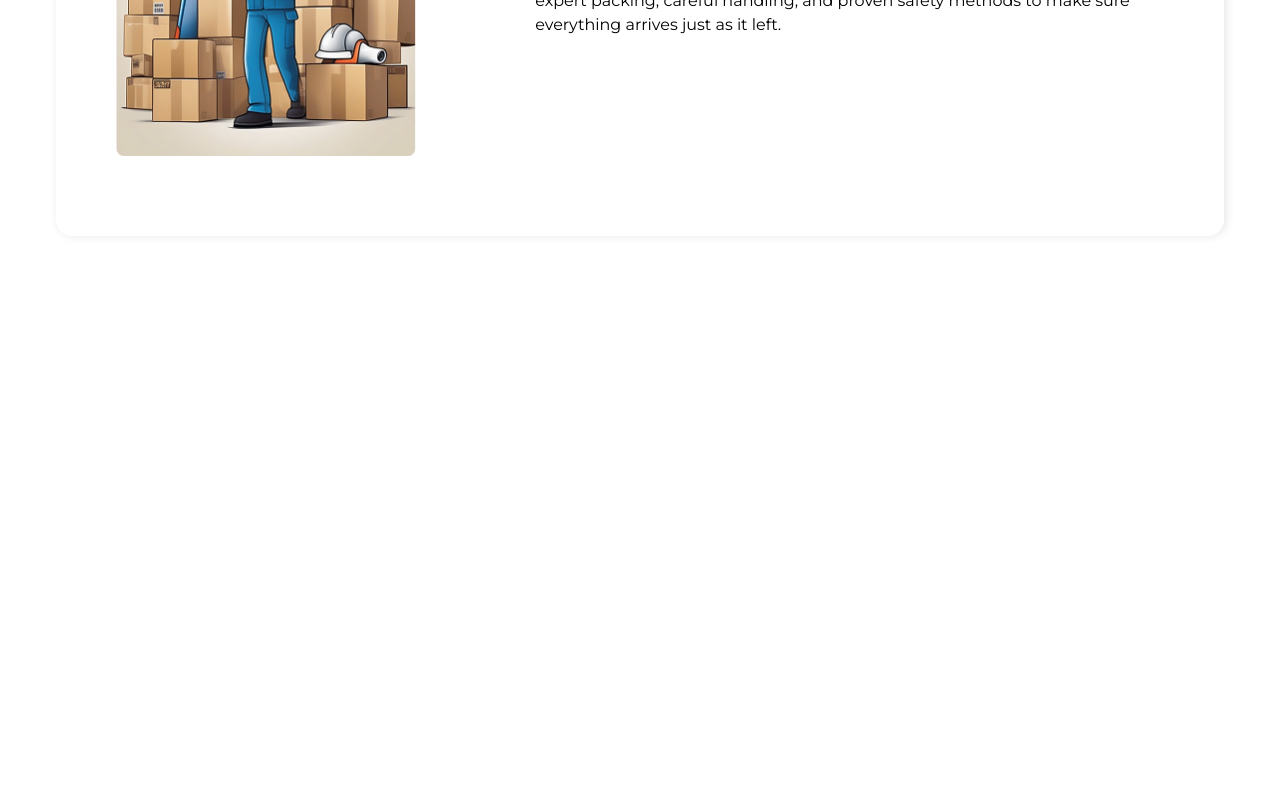
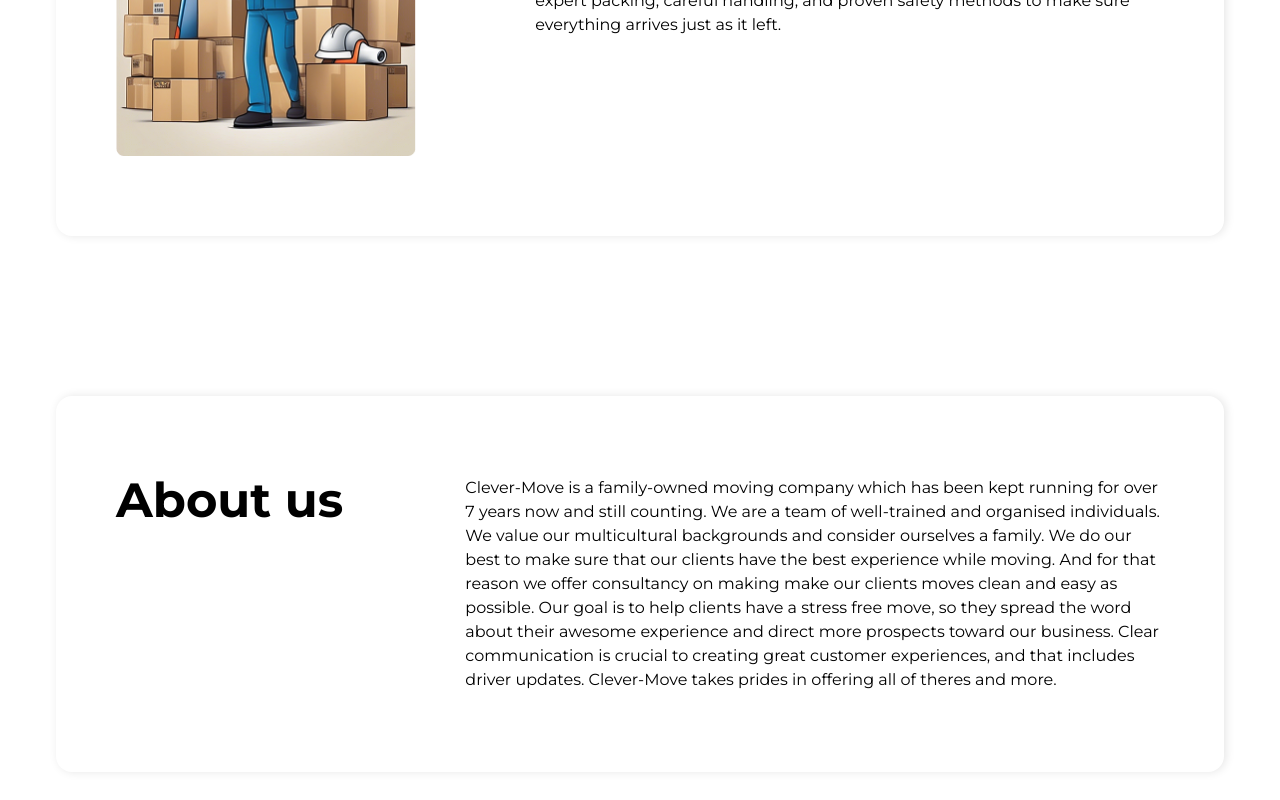
Before and after one commit to mpagon25/clever-move-next, a Next.js app: page / in a window 1280 px wide. Shown: the part 3114-3914 px from the top of the page. Before the commit the page ends 3510 px from the top, so only its background shows below. Built offline with nearby package versions, Linux system fonts and the light colour scheme.

Commit message:
Add about-us section to landing page

```diff
--- a/app/page.tsx
+++ b/app/page.tsx
@@ -5,6 +5,7 @@
 import DiscoverySection from "./ui/discovery-section/discovery-section";
 import WhyUsSection from "./ui/why-us-section/why-us-section";
 import whyUsData from "./data/why-us-data.json";
+import AboutUsSection from "./ui/about-us-section/about-us-section";
 
 export default function Home(): JSX.Element {
   return (
@@ -12,6 +13,7 @@
       <HeroSection />
       <DiscoverySection />
       <WhyUsSection dataList={whyUsData} />
+      <AboutUsSection />
     </div>
   );
 }
--- /dev/null
+++ b/app/ui/about-us-section/about-us-section.tsx
@@ -0,0 +1,28 @@
+import React from "react";
+import SectionCard from "../section-card/section-card";
+
+export default function AboutUsSection() {
+  return (
+    <SectionCard className="flex mb-20">
+      <div className="flex-1 leading-12">
+        <h3 className="font-bold text-[48px]">About us</h3>
+      </div>
+      <div className="flex-2">
+        <p>
+          Clever-Move is a family-owned moving company which has been kept
+          running for over 7 years now and still counting. We are a team of
+          well-trained and organised individuals. We value our multicultural
+          backgrounds and consider ourselves a family. We do our best to make
+          sure that our clients have the best experience while moving. And for
+          that reason we offer consultancy on making make our clients moves
+          clean and easy as possible. Our goal is to help clients have a stress
+          free move, so they spread the word about their awesome experience and
+          direct more prospects toward our business. Clear communication is
+          crucial to creating great customer experiences, and that includes
+          driver updates. Clever-Move takes prides in offering all of theres and
+          more.
+        </p>
+      </div>
+    </SectionCard>
+  );
+}
--- a/app/ui/section-card/section-card.tsx
+++ b/app/ui/section-card/section-card.tsx
@@ -1,10 +1,12 @@
-import React, { PropsWithChildren } from "react";
+import React, { HTMLAttributes, PropsWithChildren } from "react";
 
-type SectionCardProps = PropsWithChildren;
+type SectionCardProps = PropsWithChildren & HTMLAttributes<HTMLDivElement>;
 
-export default function SectionCard({ children }: SectionCardProps) {
+export default function SectionCard({ children, className }: SectionCardProps) {
   return (
-    <div className="w-full rounded-2xl border-black shadow-[2px_0px_10px_rgba(3,3,3,0.1)] pt-20 pb-20 pr-15 pl-15">
+    <div
+      className={`w-full rounded-2xl border-black shadow-[2px_0px_10px_rgba(3,3,3,0.1)] pt-20 pb-20 pr-15 pl-15 ${className}`}
+    >
       {children}
     </div>
   );
```
